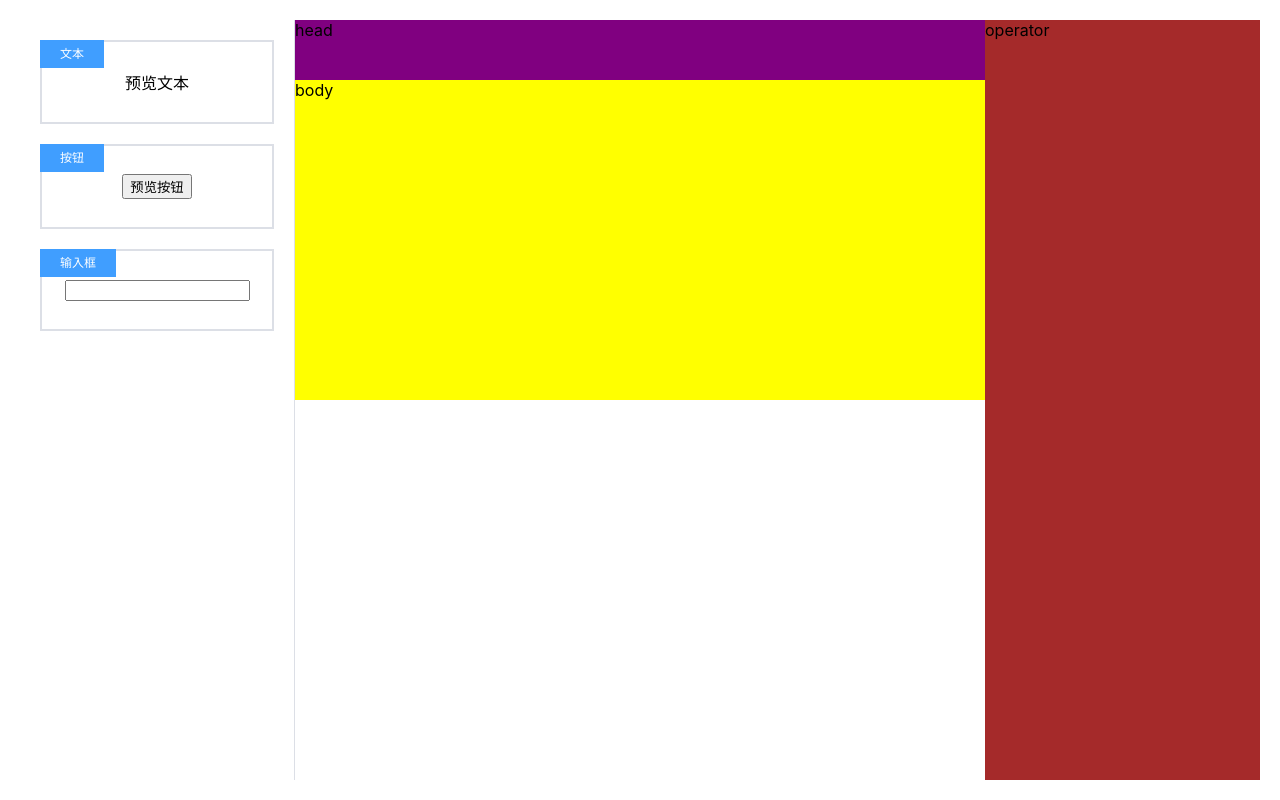
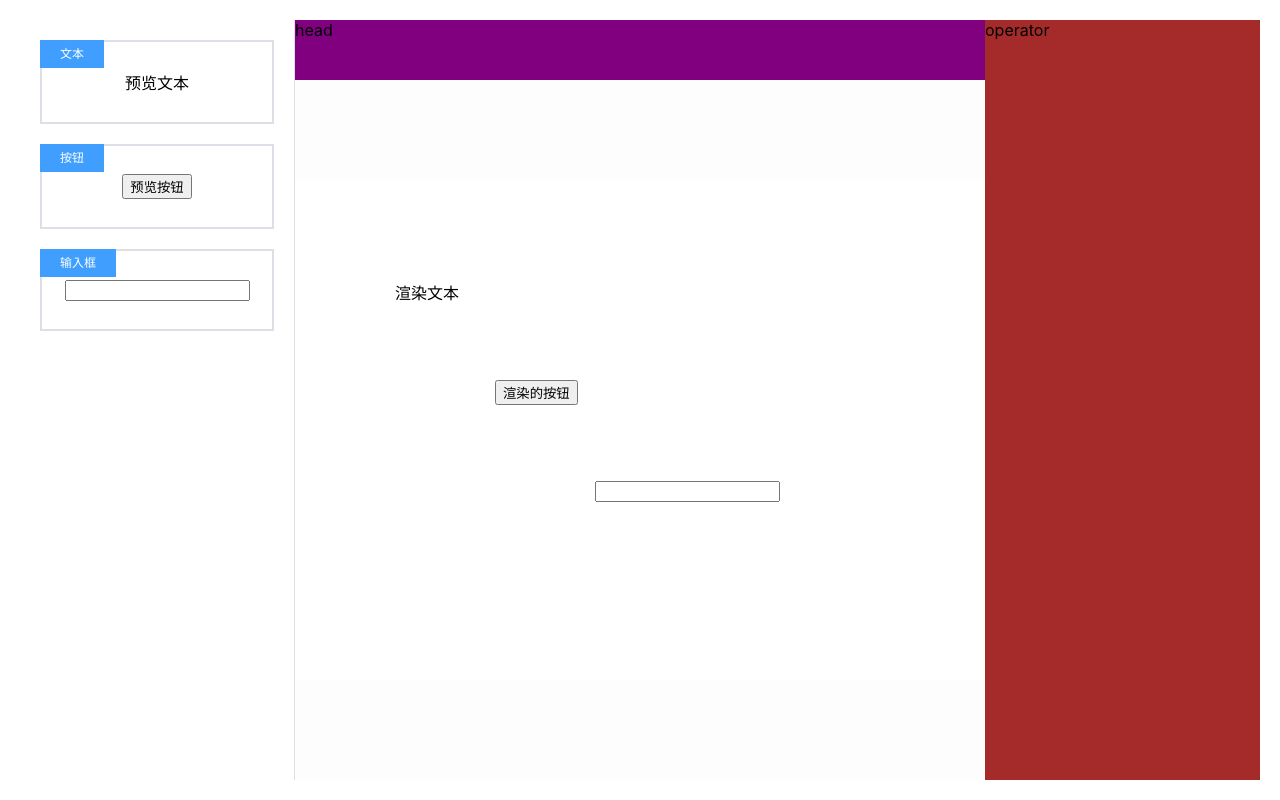
Before and after one commit to scorpionfeng/lowcodereact, a React (Create React App) app: page / in a window 1280 px wide. Built offline with nearby package versions, Linux system fonts and the light colour scheme.

Commit message:
控件在主界面显示逻辑,未实现拖动

```diff
--- a/src/App.tsx
+++ b/src/App.tsx
@@ -7,13 +7,25 @@ import { VisualEditorValue } from './visualeditor/util';
 
 function App() {
 
-  const [editorValue, setEditorValue] = useState({
-    container:{
-      height:700,
-      width:1000,
-    },
-    blocks:[]
-  } as VisualEditorValue);
+  const [editorValue, setEditorValue] = useState(()=>{
+    return {
+      container:{
+        height:500,
+        width:1000,
+      },
+      blocks:[
+        {componentKey:'text',
+      top:100,
+    left:100},
+        {componentKey:'button',
+      top:200,
+    left:200},
+        {componentKey:'input',
+      top:300,
+    left:300},
+      ]
+    } as VisualEditorValue
+  });
 
   return (
     <div >
--- /dev/null
+++ b/src/visualeditor/block.tsx
@@ -0,0 +1,26 @@
+import React,{useMemo} from "react";
+import { VisualBlock, VisualConfig } from './util';
+export interface IProp{
+  key:number;
+  block:VisualBlock,
+  config:VisualConfig
+}
+export default function VisualEditorBlock(props:IProp){
+
+  const styles=useMemo(()=>{
+    return {
+      top:`${props.block.top}px`,
+      left:`${props.block.left}px`,
+    }
+  },[props.block.top,props.block.left])
+
+  const component=props.config.componentMap[props.block.componentKey]
+  let render:any;
+  if(component){
+    render=component.render()
+  }
+
+  return <div className="visual-editor-block" style={styles}>
+    {render}
+  </div>
+}
--- a/src/visualeditor/index.scss
+++ b/src/visualeditor/index.scss
@@ -14,6 +14,7 @@ $primary:#409eff;
     right:20px;
     bottom:20px;
     background-color: white;
+    overflow: hidden;
     &:before{
         position: fixed;
         top:0;
@@ -76,10 +77,22 @@ $primary:#409eff;
         top:$headSize;
         left:$menuSize;
         right: $operatorSize;
-        background-color: yellow;
+        background-color: #f6f6f634;
         padding-bottom: 300px;
+        overflow: auto;
+        display: flex;
+        justify-content: center6;
+        .visual-editor-container{
+            background-color: white;
+            margin-top: 100px;
 
+        }
     }
 }
-
 }
+.visual-editor-container{
+    position:relative;
+    .visual-editor-block{
+        position: absolute;
+    }
+}
--- a/src/visualeditor/index.tsx
+++ b/src/visualeditor/index.tsx
@@ -1,6 +1,7 @@
-import React from 'react';
+import React, { useMemo } from 'react';
 import { VisualEditorValue,VisualConfig } from './util';
 import './index.scss';
+import VisualEditorBlock from './block';
 
 export  const  VisualEditor:React.FC<{
   value:VisualEditorValue,
@@ -8,6 +9,13 @@ export  const  VisualEditor:React.FC<{
   config:VisualConfig
 }>=(props)=>{
   console.log(props);
+
+  const containerStyles=useMemo(()=>{
+    return {
+      height: `${props.value.container.height}px`,
+      width: `${props.value.container.width}px`,
+    }
+  },[props.value.container.height,props.value.container.width])
 
   return(
   <div  className='visual-editor'>
@@ -22,7 +30,11 @@ export  const  VisualEditor:React.FC<{
       }
     </div>
     <div className="visual-editor-head">head</div>
-    <div className="visual-editor-body">body</div>
+    <div className="visual-editor-body">
+      <div className="visual-editor-container" style={containerStyles}>
+        {props.value.blocks.map((block,index)=>(<VisualEditorBlock key={index} block={block} config={props.config}/>))}
+      </div>
+    </div>
     <div className="visual-editor-operator">operator</div>
   </div>
   )
--- a/src/visualeditor/util.tsx
+++ b/src/visualeditor/util.tsx
@@ -1,6 +1,6 @@
 
 
-export interface VisualEditorBlock{
+export interface VisualBlock{
   componentKey:string;
   top:number;
   left:number;
@@ -11,7 +11,7 @@ export interface VisualEditorValue{
     height:number;
     width:number
   }
-  blocks:VisualEditorBlock[];
+  blocks:VisualBlock[];
 }
 
 export interface VisualEditorComponent{
```
